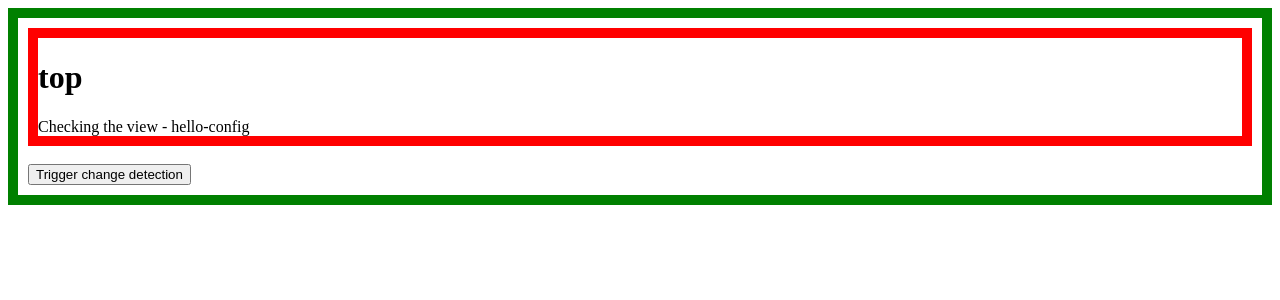
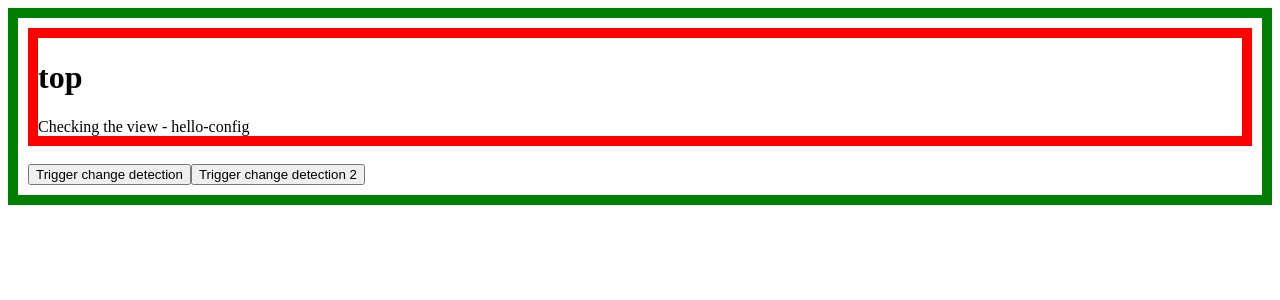
Before and after one commit to dudumanbogdan/angular-perf-presentation-cgm, an Angular app: page /hello in a window 1280 px wide. Shown: the top 300 px of the page. Built offline with nearby package versions, Linux system fonts and the light colour scheme.

Commit message:
Add issue where child component still checked when something happens in Application

```diff
--- a/src/app/app.component.html
+++ b/src/app/app.component.html
@@ -3,4 +3,5 @@
   <app-hello-config [config]="config"></app-hello-config>
   <br />
   <button (click)="onClick()">Trigger change detection</button>
+  <button (click)="onClick2()">Trigger change detection 2</button>
 </div>
--- a/src/app/app.component.ts
+++ b/src/app/app.component.ts
@@ -16,4 +16,7 @@ export class AppComponent {
       ...this.config, position: 'bottom - ' + new Date().toString()
     };
   }
+
+  onClick2(): void {
+  }
 }
--- a/src/app/hello/shared/components/hello-config/hello-config.component.ts
+++ b/src/app/hello/shared/components/hello-config/hello-config.component.ts
@@ -17,7 +17,7 @@ export class HelloConfigComponent implements OnInit {
 
 
   get runChangeDetection(): string {
-    console.log('Checking the view');
+    console.log('Checking the view - hello-config');
     return 'Checking the view - hello-config';
   }
 }
```
